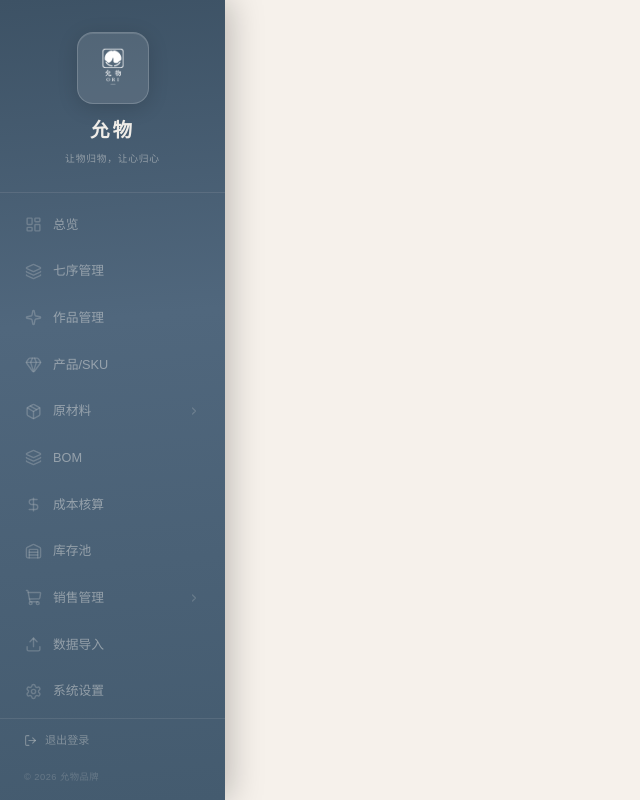
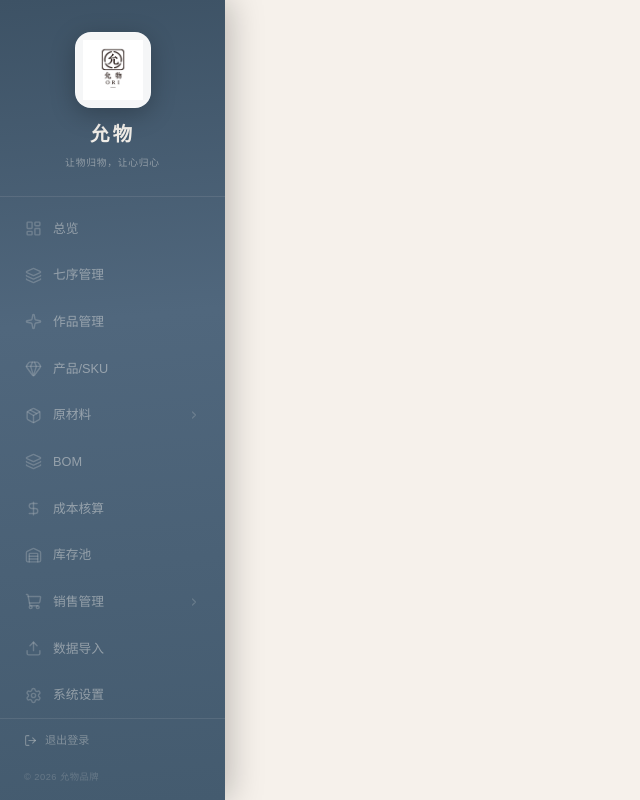
Before and after one commit to RYAN-CHIS/yunwu-erp, a Next.js app: page /login in a window 1280 px wide. Shown: the whole page, without its empty margins (0-640 px from the left). Built offline with nearby package versions, Linux system fonts and the light colour scheme; no server answers.

Commit message:
feat: 替换允物logo，适配深色侧边栏

```diff
--- a/components/layout/Sidebar.tsx
+++ b/components/layout/Sidebar.tsx
@@ -37,7 +37,7 @@ const COLORS = {
   indicatorGrad:  "linear-gradient(180deg, #fbbf24, #b45309)",
   childActive:    "#FBBF24",
   childActiveBg:  "linear-gradient(135deg, rgba(251,191,36,0.10), rgba(180,83,9,0.04))",
-  logoFilter:     "brightness(0) invert(1)",  // logo 反白
+  logoFilter:     "none",  // 白底墨字logo，自然呈现
   mobileBg:       "#50677D",
   mobileBorder:   "rgba(240,237,232,0.20)",
   logoutText:     "rgba(240,237,232,0.35)",
@@ -134,27 +134,27 @@ export default function Sidebar() {
         {/* Logo */}
         <div style={{ padding: "32px 20px 24px", borderBottom: `1px solid ${COLORS.border}` }}>
           <div style={{ display: "flex", flexDirection: "column", alignItems: "center", gap: 10 }}>
-            {/* Logo Image — 反白处理确保清晰 */}
+            {/* Logo Image — 白底墨字，在深色侧边栏上自然显眼 */}
             <div style={{
               position: "relative",
-              width: 72,
-              height: 72,
+              width: 76,
+              height: 76,
               borderRadius: 16,
               display: "flex",
               alignItems: "center",
               justifyContent: "center",
-              background: "rgba(255,255,255,0.10)",
-              border: "1px solid rgba(255,255,255,0.18)",
-              boxShadow: "0 4px 20px rgba(0,0,0,0.15), inset 0 1px 0 rgba(255,255,255,0.12)",
+              background: "rgba(255,255,255,0.95)",
+              border: "1px solid rgba(255,255,255,0.25)",
+              boxShadow: "0 6px 24px rgba(0,0,0,0.25)",
+              overflow: "hidden",
             }}>
               <img
                 src="/logo.png"
                 alt="允物"
                 style={{
-                  width: 56,
-                  height: 56,
+                  width: 60,
+                  height: 60,
                   objectFit: "contain",
-                  filter: COLORS.logoFilter,
                 }}
               />
             </div>
```
Also changed, not shown: public/logo.png.
